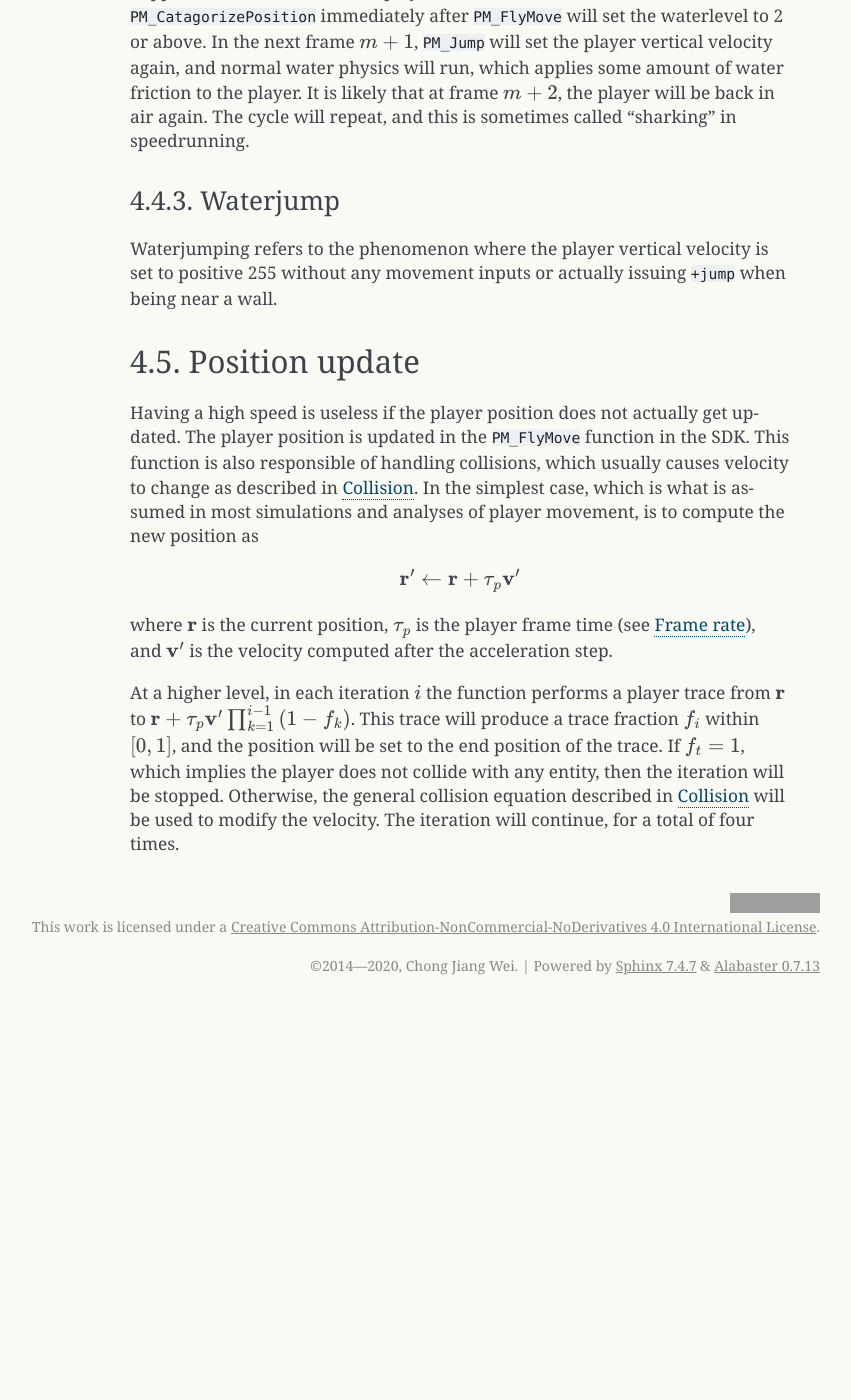
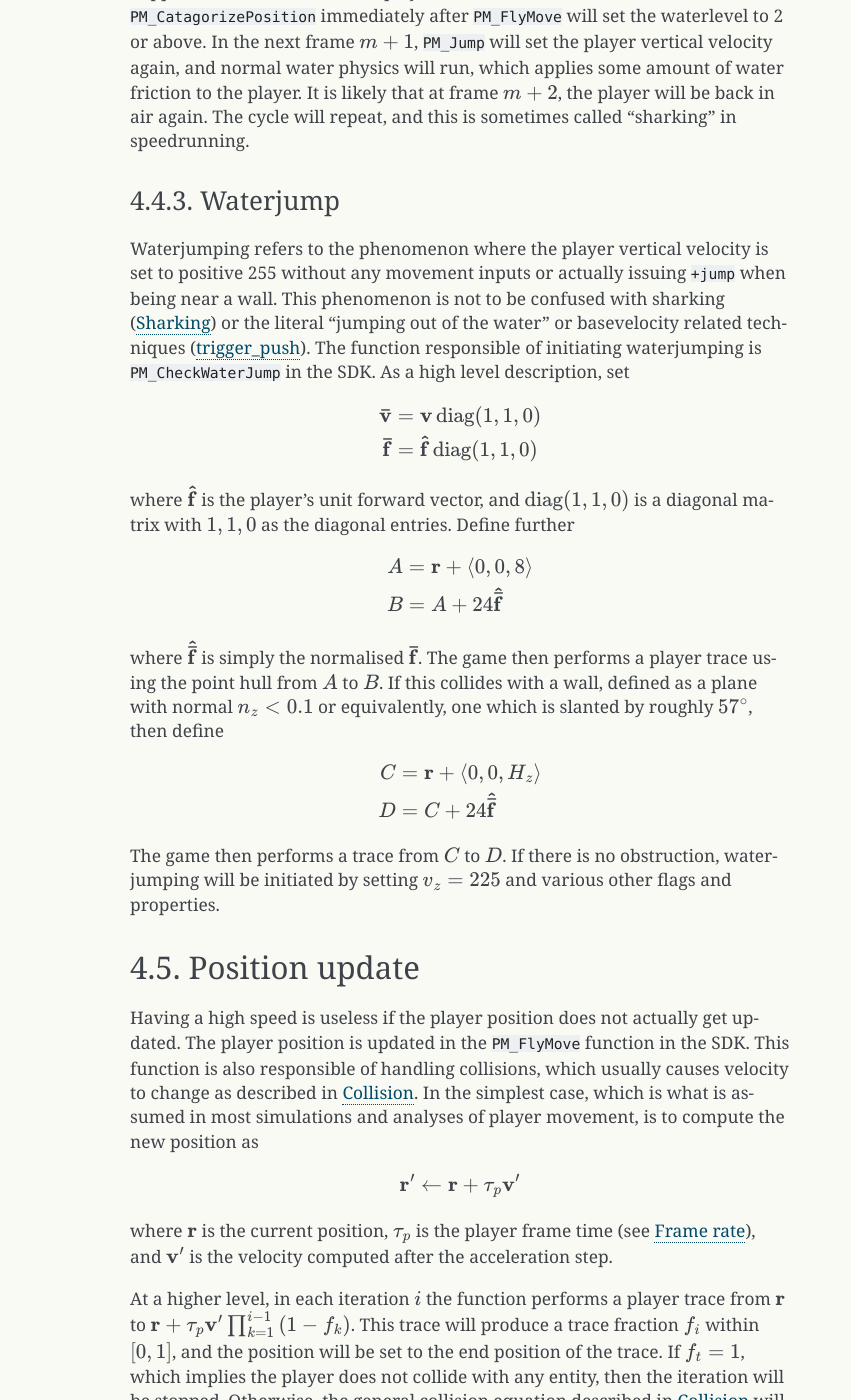
Before and after one commit to Matherunner/hldoc, a Sphinx documentation site: the page built from source/movement.rst, in a window 1280 px wide and 1400 px high, scrolled down 9114 px. Shown: the whole window, without its empty margins (290-1141 px from the left). Built offline with Sphinx 7.4.7, drawn with Linux system fonts in a browser that asks for light colours; formulas are drawn with MathJax 3; before the commit the page ends 10119 px from its top, so only the background shows below that; grey boxes are pictures that could not be loaded.

Commit message:
Add waterjumping

```diff
--- a/source/movement.rst
+++ b/source/movement.rst
@@ -261,6 +261,8 @@
 
 Note that the conditions for a particular level must also encompass the conditions for earlier levels. For example, the waterlevel will not be 2 if the conditions for waterlevel to be 1 is not met. If none of these conditions are satisfied, the waterlevel is 0.
 
+.. _sharking:
+
 Sharking
 ~~~~~~~~
 
@@ -298,7 +300,31 @@
 Waterjump
 ~~~~~~~~~
 
-Waterjumping refers to the phenomenon where the player vertical velocity is set to positive 255 without any movement inputs or actually issuing ``+jump`` when being near a wall.
+Waterjumping refers to the phenomenon where the player vertical velocity is set to positive 255 without any movement inputs or actually issuing ``+jump`` when being near a wall. This phenomenon is not to be confused with sharking (:ref:`sharking`) or the literal "jumping out of the water" or basevelocity related techniques (:ref:`trigger_push`). The function responsible of initiating waterjumping is ``PM_CheckWaterJump`` in the SDK. As a high level description, set
+
+.. math::
+   \begin{aligned}
+   \mathbf{\bar{v}} &= \mathbf{v} \operatorname{diag}(1,1,0) \\
+   \mathbf{\bar{f}} &= \mathbf{\hat{f}} \operatorname{diag}(1,1,0)
+   \end{aligned}
+
+where :math:`\mathbf{\hat{f}}` is the player's unit forward vector, and :math:`\operatorname{diag}(1,1,0)` is a diagonal matrix with :math:`1,1,0` as the diagonal entries. Define further
+
+.. math::
+   \begin{aligned}
+   A &= \mathbf{r} + \langle 0,0,8\rangle \\
+   B &= A + 24 \mathbf{\hat{\bar{f}}}
+   \end{aligned}
+
+where :math:`\mathbf{\hat{\bar{f}}}` is simply the normalised :math:`\mathbf{\bar{f}}`. The game then performs a player trace using the point hull from :math:`A` to :math:`B`. If this collides with a wall, defined as a plane with normal :math:`n_z < 0.1` or equivalently, one which is slanted by roughly :math:`57^\circ`, then define
+
+.. math::
+   \begin{aligned}
+   C &= \mathbf{r} + \langle 0,0,H_z\rangle \\
+   D &= C + 24 \mathbf{\hat{\bar{f}}}
+   \end{aligned}
+
+The game then performs a trace from :math:`C` to :math:`D`. If there is no obstruction, waterjumping will be initiated by setting :math:`v_z = 225` and various other flags and properties.
 
 .. TODO: talk about jumping out of water to land type of jump, and also jumping water onto a ceiling to boost
 
```
